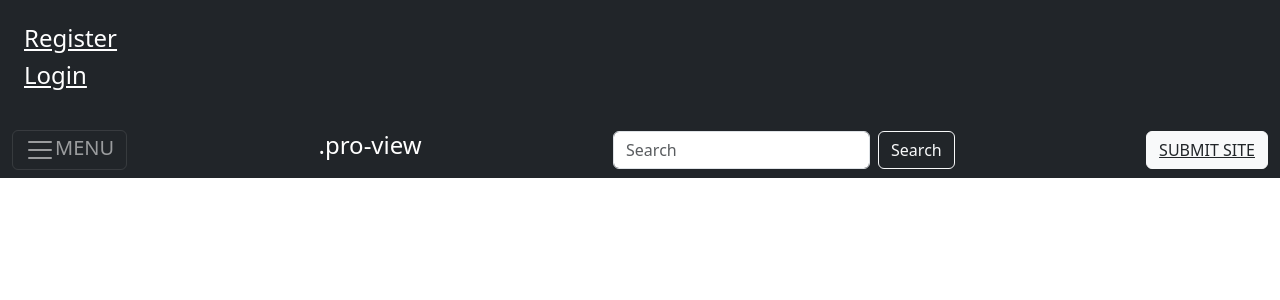
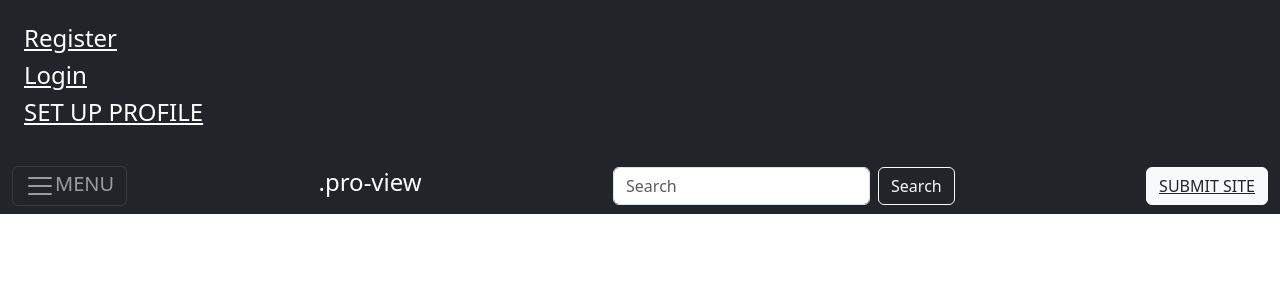
Before and after one commit to njoroge-jane/pro-view, a Django app: page / in a window 1280 px wide, after a click on "MENU". Shown: the top 300 px of the page. Run offline with Django 4.2, Linux system fonts and the light colour scheme; the visitor is signed in with stand-in values (Sample User, id 1); data that the repository does not hold is empty; some libraries are stand-ins or nearby versions.

Commit message:
deployment

```diff
--- a/awwwards/templates/navbar.html
+++ b/awwwards/templates/navbar.html
@@ -18,6 +18,8 @@
     <div class="bg-dark p-4">
       <h5><a class="text-white h4" href="/accounts/register/">Register</a></h5>
       <h5 ><a class="text-white h4" href="accounts/login/">Login</a></h5>
+      <h5><a class="text-white h4" href="{%url 'profile'%}">SET UP PROFILE</a></h5>
+
 
     </div>
   </div>
```
